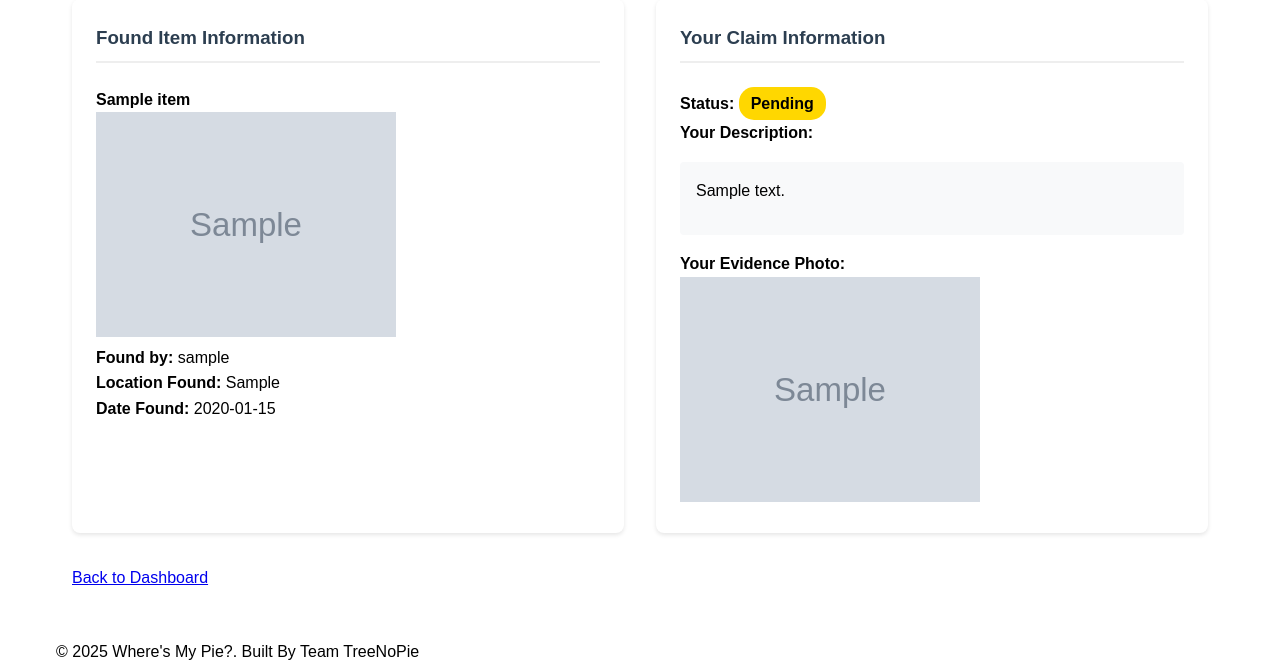
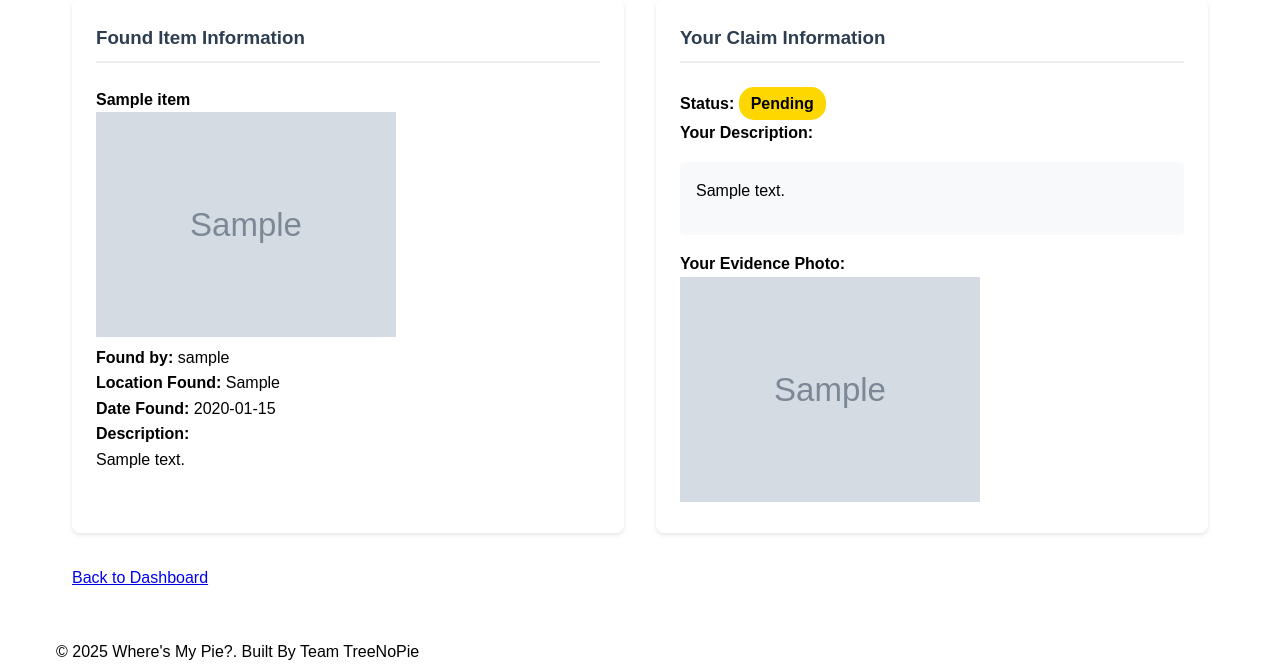
Before and after one commit to Irenemicooo/WheresMyPie, a PHP site: page /WheresMyPie/claims/view.php?id=1 in a window 1280 px wide. Shown: the part 437-1104 px from the top of the page. Run offline with PHP 8.4, Linux system fonts and the light colour scheme; the visitor is signed in with stand-in values (Sample User, id 1); tables that the repository leaves empty hold one stand-in row (values such as "Sample post"); grey boxes marked "Sample" are stand-in pictures.

Commit message:
view.php modified

```diff
--- a/public_html/claims/view.php
+++ b/public_html/claims/view.php
@@ -18,7 +18,7 @@ if (!isset($_GET['id']) || !is_numeric($_GET['id'])) {
 
 try {
     $stmt = $pdo->prepare("
-        SELECT c.*, i.title as item_title, i.photo_path, i.location, i.date_found,
+        SELECT c.*, i.title as item_title, i.photo_path, i.location, i.date_found, i.description as item_description,
                u.username as finder_name, u.email as finder_email, u.phone as finder_phone
         FROM claims c
         JOIN items i ON c.item_id = i.item_id
@@ -62,6 +62,13 @@ include '../includes/header.php';
                     <p><strong>Found by:</strong> <?= htmlspecialchars($claim['finder_name']) ?></p>
                     <p><strong>Location Found:</strong> <?= htmlspecialchars($claim['location']) ?></p>
                     <p><strong>Date Found:</strong> <?= htmlspecialchars($claim['date_found']) ?></p>
+
+                    <div class="item-description">
+                        <p><strong>Description:</strong></p>
+                        <div class="description-text">
+                            <?= nl2br(htmlspecialchars($claim['item_description'])) ?>
+                        </div>
+                    </div>
                 </div>
             </div>
         </section>
--- a/public_html/items/view.php
+++ b/public_html/items/view.php
@@ -152,7 +152,7 @@ try {
     </div>
 
     <div class="bottom-actions">
-        <a href="index.php" class="btn btn-secondary">Back to List</a>
+        <a href="/user/dashboard.php" class="btn btn-secondary">Back to Dashboard</a>
     </div>
 </div>
 
```
